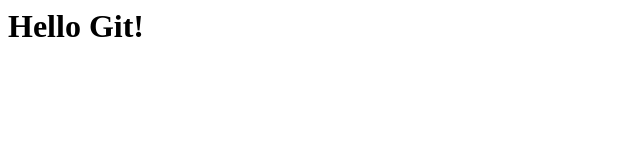
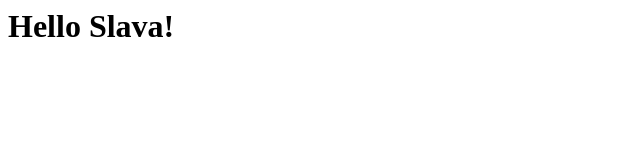
Before and after one commit to Vyacheslav2020/git-remote-sample, a plain HTML site: page index.html in a window 1280 px wide. Shown: the full height of the page, 0-640 px from the left. Drawn offline with Linux system fonts and the light colour scheme.

Commit message:
Wrong commit

```diff
--- a/index.html
+++ b/index.html
@@ -1 +1 @@
-<h1>Hello Git!</h1>
+<h1>Hello Slava!</h1>
```
